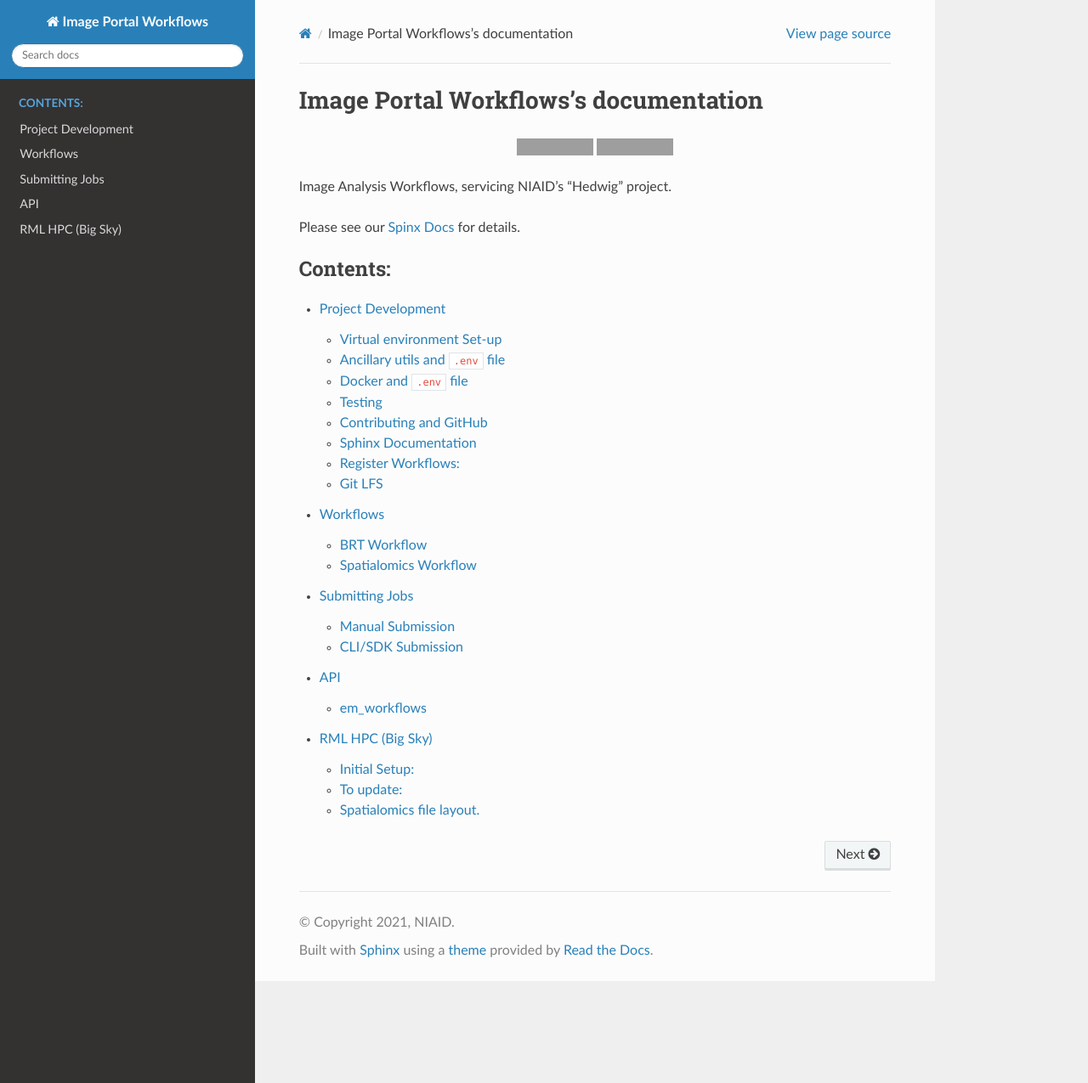
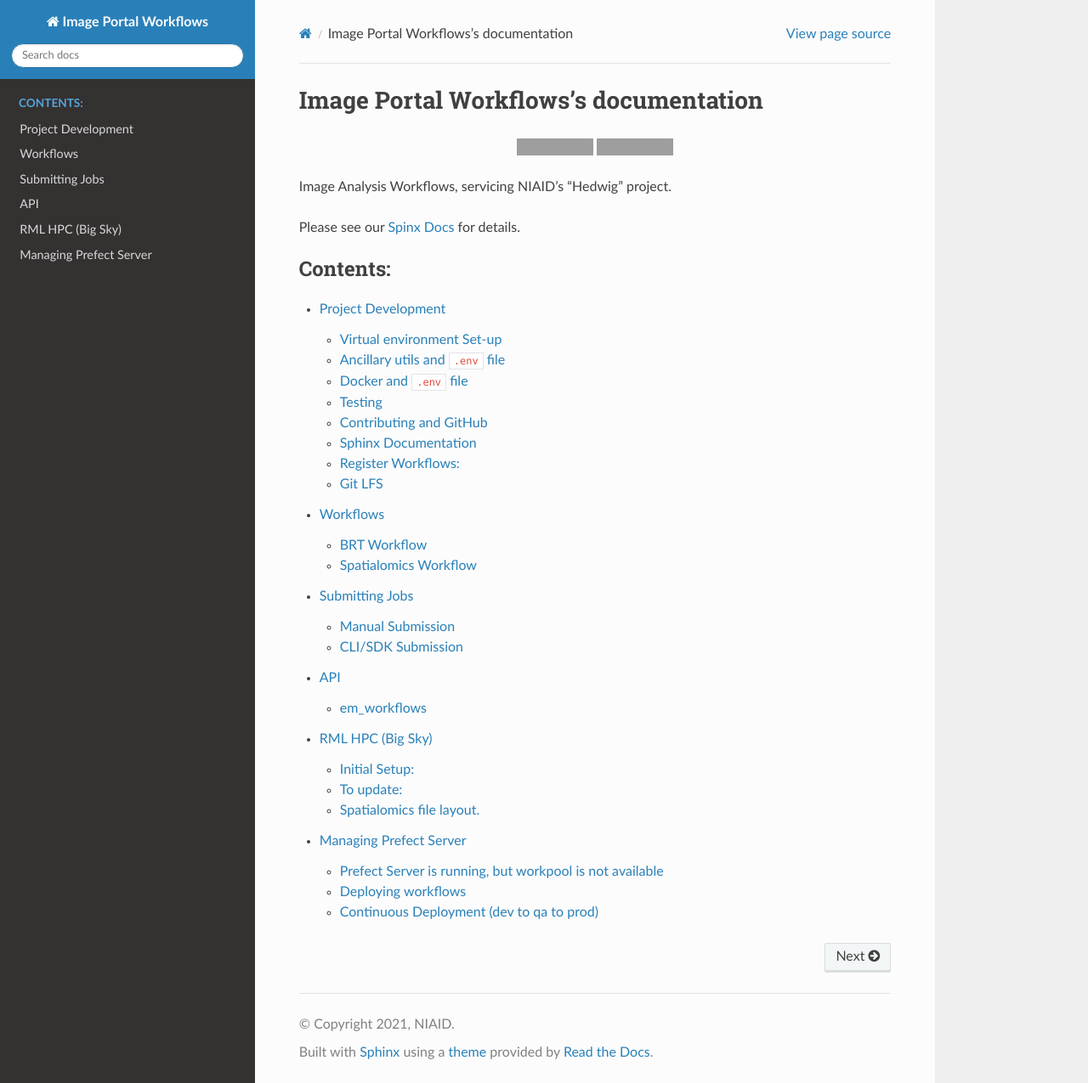
Before and after one commit to niaid/image_portal_workflows, a Sphinx documentation site: the page built from docs/source/index.rst, in a window 1280 px wide and 1275 px high. Shown: the whole window at 85% size. Built offline with Sphinx 7.4.7 and the Read the Docs theme 2.0.0, drawn with Linux system fonts in a browser that asks for light colours; grey boxes are pictures that could not be loaded.

Commit message:
Update prefect docs

```diff
--- a/docs/source/index.rst
+++ b/docs/source/index.rst
@@ -17,3 +17,4 @@
    usage
    api/index
    hpc
+   prefect
--- /dev/null
+++ b/docs/source/prefect.rst
@@ -0,0 +1,43 @@
+Managing Prefect Server
+=======================
+
+Prefect Server is running, but workpool is not available
+--------------------------------------------------------
+
+In HPC, you can use the following command to create a work pool.
+
+.. code-block::
+
+   prefect work-pool create "workpool"
+
+**Manual instruction:**
+
+If the prefect server is running, but the workpool is not available, then you can create a workpool by going to the website where the prefect server is hosted. Go to `Work Pools` tab and create a workpool with the name `workpool`. This is the name of the workpool that is defined in [prefect.yaml > definitions > work_pools > name](https://github.com/niaid/image_portal_workflows/pull/353/files#diff-b49a6f022232810a70f1a0c2feffbbe84d018b2418a7996e52430c6063ada3a3R23) file.
+
+Deploying workflows
+-------------------
+
+Once the prefect server is running and workpool is created. You can login to respective *BigSky* instance (dev, qa, prod) and deploy the workflows.
+
+.. code-block::
+
+   prefect deploy --all
+
+Continuous Deployment (dev to qa to prod)
+-----------------------------------------
+
+Assuming that `dev` environment is working as expected, we can promote the environment to `qa` and `prod` as well.
+
+The first thing we need to do is promote the image from `dev` to `qa`.
+
+.. code-block::
+
+   spaces task -f hedwig.spaces-solution.yaml promote-image -- dev qa
+
+Afterwards, we can deploy the aws infrastructure for `qa` as,
+
+.. code-block::
+
+   SPACES_SOLUTION_ENV=qa spaces task -f hedwig.spaces-solution.yaml build-deploy
+
+This can then again be applied for the `qa` to `prod` changes.
```
